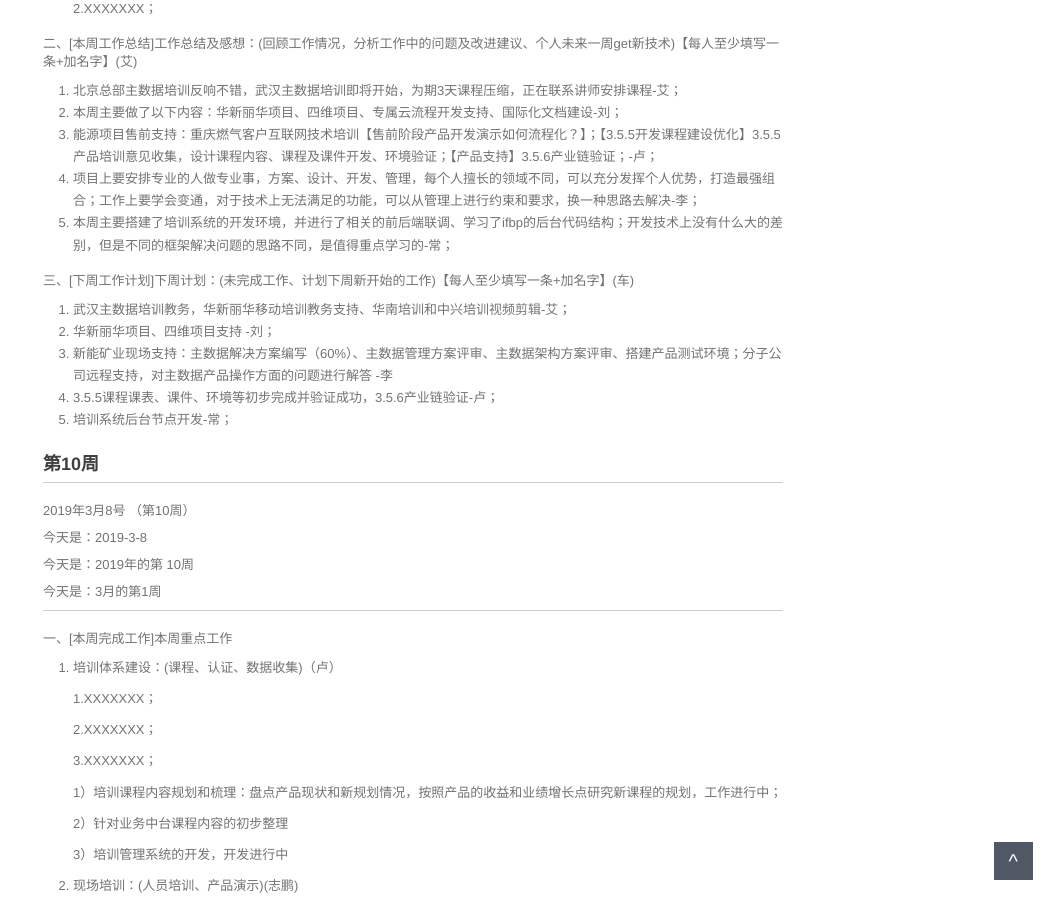
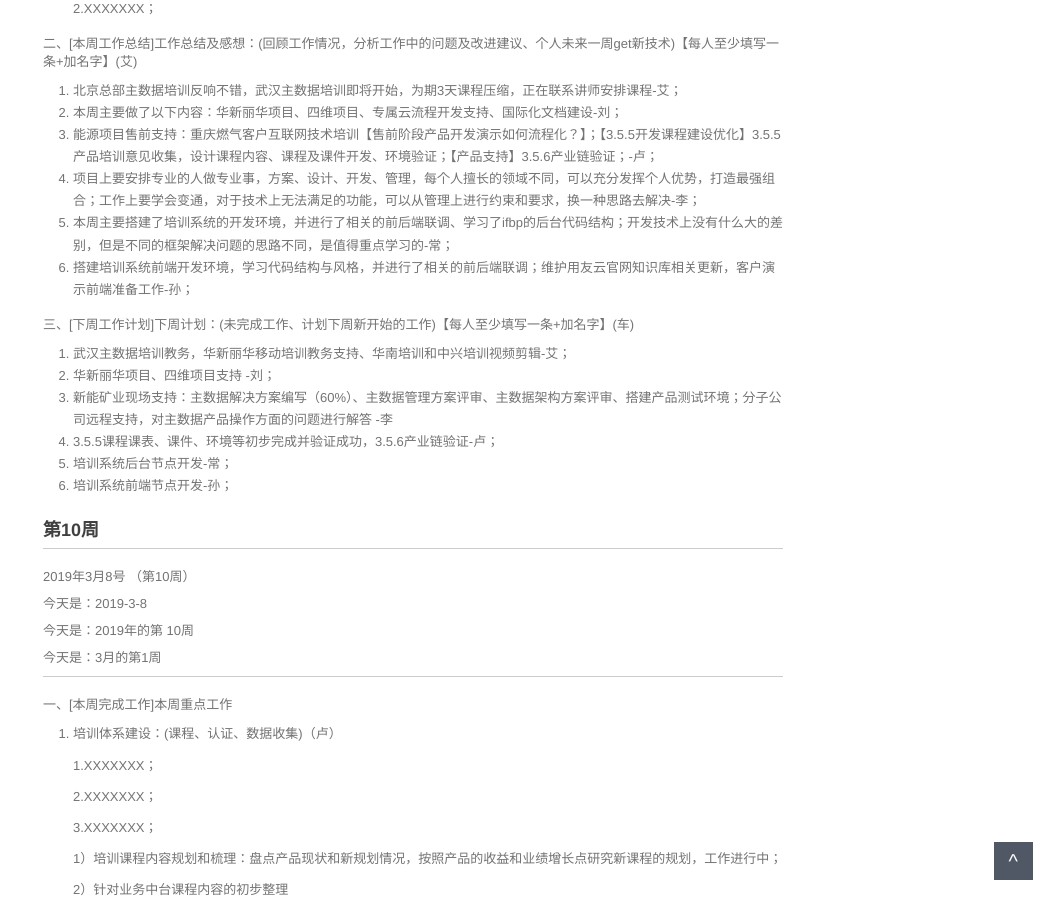
Before and after one commit to walllFlower/blog, a Jekyll site: the page built from _posts/2018-07-17-day_report_cxz.md, in a window 1280 px wide and 900 px high, scrolled down 1413 px. Shown: the whole window, without its empty margins (227-1280 px from the left). Built offline with Jekyll 4.4.1, drawn with Linux system fonts in a browser that asks for light colours; comment, search, counter and statistics services are not loaded.

Commit message:
Update 2018-07-17-day_report_cxz.md

```diff
--- a/_posts/2018-07-17-day_report_cxz.md
+++ b/_posts/2018-07-17-day_report_cxz.md
@@ -84,6 +84,7 @@ categories: 技术运营工作周报
 3. 能源项目售前支持：重庆燃气客户互联网技术培训【售前阶段产品开发演示如何流程化？】；【3.5.5开发课程建设优化】3.5.5产品培训意见收集，设计课程内容、课程及课件开发、环境验证；【产品支持】3.5.6产业链验证；-卢；
 4. 项目上要安排专业的人做专业事，方案、设计、开发、管理，每个人擅长的领域不同，可以充分发挥个人优势，打造最强组合；工作上要学会变通，对于技术上无法满足的功能，可以从管理上进行约束和要求，换一种思路去解决-李；
 5. 本周主要搭建了培训系统的开发环境，并进行了相关的前后端联调、学习了ifbp的后台代码结构；开发技术上没有什么大的差别，但是不同的框架解决问题的思路不同，是值得重点学习的-常；
+6. 搭建培训系统前端开发环境，学习代码结构与风格，并进行了相关的前后端联调；维护用友云官网知识库相关更新，客户演示前端准备工作-孙；
 
 三、[下周工作计划]下周计划：(未完成工作、计划下周新开始的工作)【每人至少填写一条+加名字】(车)
 
@@ -92,6 +93,7 @@ categories: 技术运营工作周报
 3. 新能矿业现场支持：主数据解决方案编写（60%）、主数据管理方案评审、主数据架构方案评审、搭建产品测试环境；分子公司远程支持，对主数据产品操作方面的问题进行解答 -李
 4. 3.5.5课程课表、课件、环境等初步完成并验证成功，3.5.6产业链验证-卢；
 5. 培训系统后台节点开发-常；
+6. 培训系统前端节点开发-孙；
 
 
 
```
